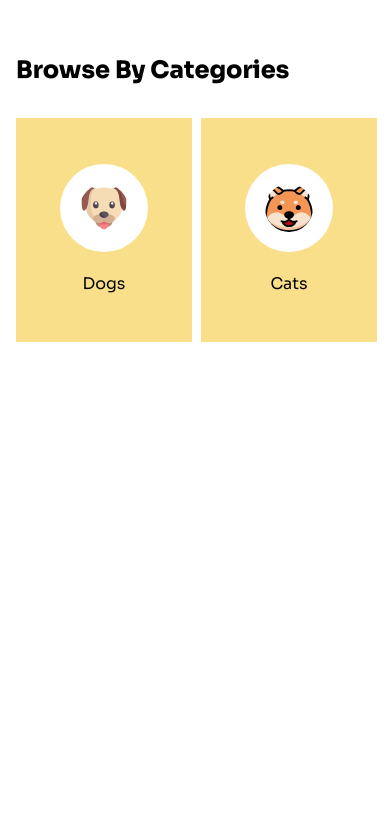
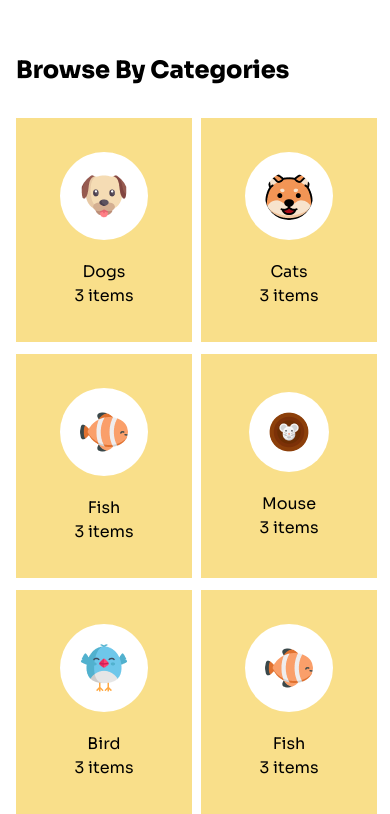
Before and after one commit to rohanahmed24/pet-shop, a website: page index.html in a window 390 px wide. Shown: the part 456-1270 px from the top of the page. Before the commit the page ends 844 px from the top, so only its background shows below. Drawn offline with nearby package versions, Linux system fonts and the light colour scheme; a web font is replaced by a local one.

Commit message:
cat grid mobile fixed

```diff
--- a/index.html
+++ b/index.html
@@ -75,10 +75,32 @@
             <div class="flex flex-col justify-center items-center bg-[#F9DF8A] w-44 h-56">
               <img src="./c1-assets/dog-cartoon.png" alt="" class="bg-white rounded-full p-5">
               <h4 class="font-['Sora'] text-base mt-5">Dogs</h4>
+              <p>3 items</p>
             </div>
             <div class="flex flex-col justify-center items-center bg-[#F9DF8A] w-44 h-56">
               <img src="./c1-assets/cat-cartoon.png" alt="" class="bg-white rounded-full p-5">
               <h4 class="font-['Sora'] text-base mt-5">Cats</h4>
+              <p>3 items</p>
+            </div>
+            <div class="flex flex-col justify-center items-center bg-[#F9DF8A] w-44 h-56">
+              <img src="./c1-assets/fish-cartoon.png" alt="" class="bg-white rounded-full p-5">
+              <h4 class="font-['Sora'] text-base mt-5">Fish</h4>
+              <p>3 items</p>
+            </div>
+            <div class="flex flex-col justify-center items-center bg-[#F9DF8A] w-44 h-56">
+              <img src="./c1-assets/mouse-cartoon.png" alt="" class="bg-white rounded-full p-5">
+              <h4 class="font-['Sora'] text-base mt-5">Mouse</h4>
+              <p>3 items</p>
+            </div>
+            <div class="flex flex-col justify-center items-center bg-[#F9DF8A] w-44 h-56">
+              <img src="./c1-assets/bird-cartoon.png" alt="" class="bg-white rounded-full p-5">
+              <h4 class="font-['Sora'] text-base mt-5">Bird</h4>
+              <p>3 items</p>
+            </div>
+            <div class="flex flex-col justify-center items-center bg-[#F9DF8A] w-44 h-56">
+              <img src="./c1-assets/fish-cartoon.png" alt="" class="bg-white rounded-full p-5">
+              <h4 class="font-['Sora'] text-base mt-5">Fish</h4>
+              <p>3 items</p>
             </div>
           </div>
         </div>
```
